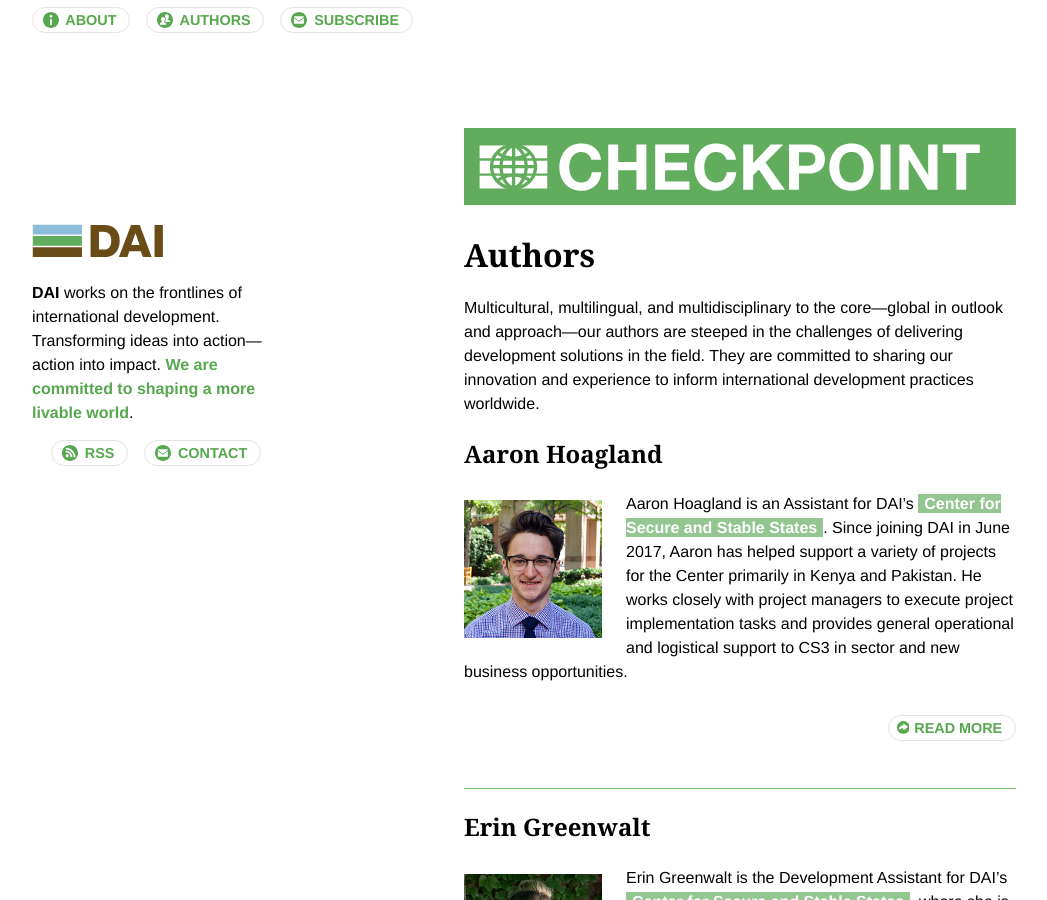
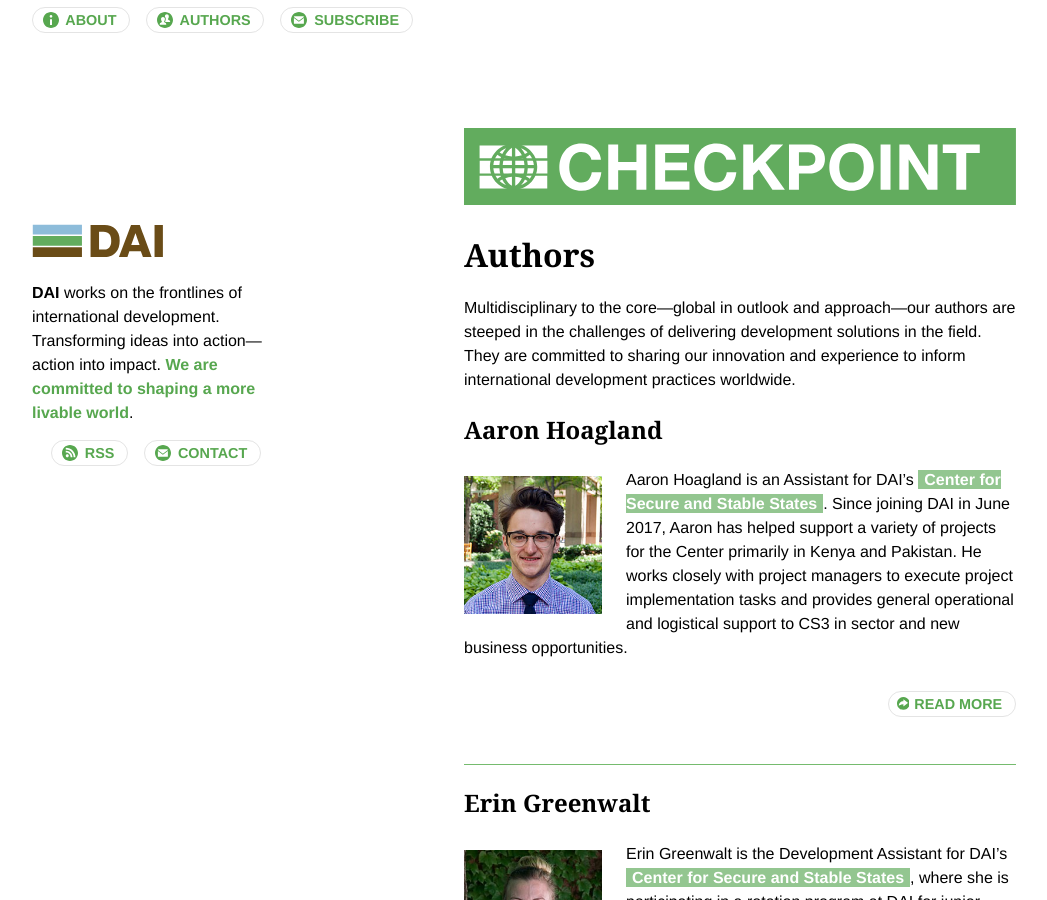
Before and after one commit to BryanSchuetz/CS-, a Jekyll site: the page built from our-authors.md, in a window 1280 px wide and 900 px high. Shown: the whole window, without its empty margins (116-1163 px from the left). Built offline with Jekyll 4.4.1, drawn with Linux system fonts in a browser that asks for light colours.

Commit message:
Updated Our Authors

```diff
--- a/our-authors.md
+++ b/our-authors.md
@@ -4,4 +4,4 @@ permalink: "/authors/"
 layout: page
 ---
 
-Multicultural, multilingual, and multidisciplinary to the core—global in outlook and approach—our authors are steeped in the challenges of delivering development solutions in the field. They are committed to sharing our innovation and experience to inform international development practices worldwide.
+Multidisciplinary to the core—global in outlook and approach—our authors are steeped in the challenges of delivering development solutions in the field. They are committed to sharing our innovation and experience to inform international development practices worldwide.
```
